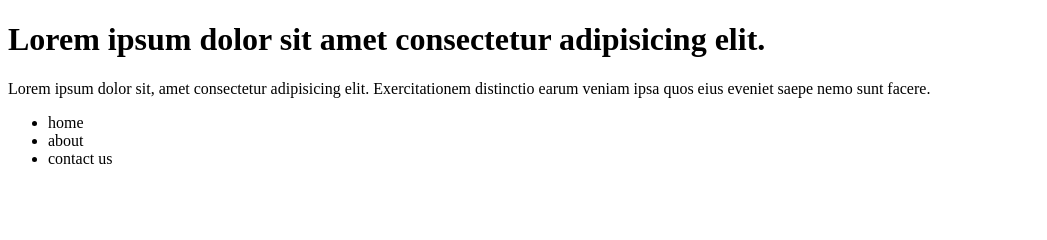
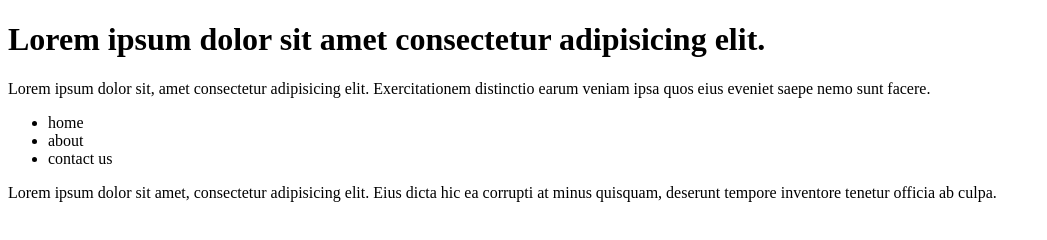
Before and after one commit to ronozoro2772/learn-git, a plain HTML site: page index.html in a window 1280 px wide. Shown: the whole page, without its empty margins (0-1047 px from the left). Drawn offline with Linux system fonts and the light colour scheme.

Commit message:
added a paragraph

```diff
--- a/index.html
+++ b/index.html
@@ -13,6 +13,7 @@
     <li>about</li>
     <li>contact us</li>
 </ul>
+<p>Lorem ipsum dolor sit amet, consectetur adipisicing elit. Eius dicta hic ea corrupti at minus quisquam, deserunt tempore inventore tenetur officia ab culpa.</p>
 
 </body>
 </html>
```
